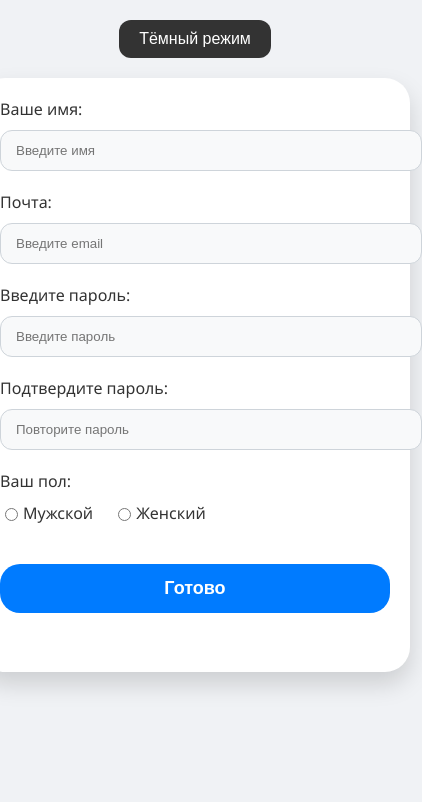
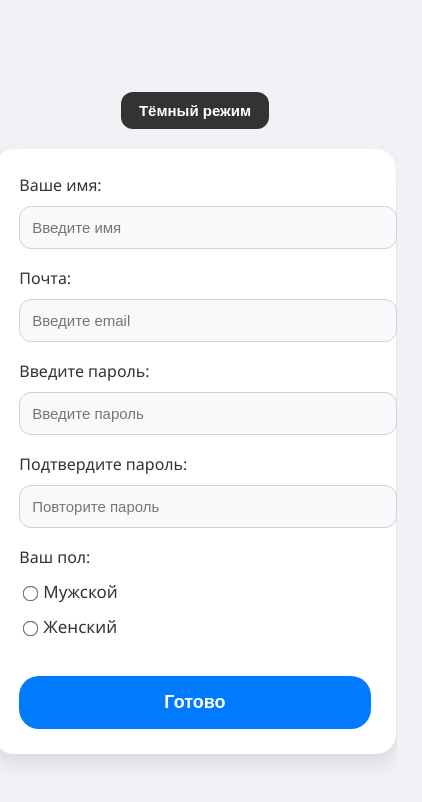
Before and after one commit to Xzkak-byte/Site, a plain HTML site: page index.html in a window 390 px wide. Shown: the whole page, 422 px wide, since content can reach past the window. Drawn offline with Linux system fonts and the light colour scheme.

Commit message:
Update style.css

```diff
--- a/style.css
+++ b/style.css
@@ -6,109 +6,112 @@ body {
     flex-direction: column;
     align-items: center;
     justify-content: center;
-    min-height: 100vh; /* Вместо height: 100vh */
+    min-height: 95vh;
     margin: 0;
+    padding: 10px;
     transition: background-color 0.5s ease, color 0.5s ease;
 }
 
-/* Адаптивная форма */
+/* Кнопка темного режима */
+#dark-mode-toggle {
+    margin-top: 25px;
+    margin-bottom: 20px;
+    padding: 12px 24px;
+    border: none;
+    background-color: #333;
+    color: white;
+    border-radius: 12px;
+    cursor: pointer;
+    font-size: 18px;
+    font-weight: bold;
+    transition: background-color 0.3s ease, transform 0.2s ease;
+}
+
+#dark-mode-toggle:hover {
+    background-color: #555;
+    transform: scale(1.08);
+}
+
+/* Форма */
 form {
     background-color: white;
-    border-radius: 25px;
-    padding: 40px 50px;
+    border-radius: 20px;
+    padding: 35px 50px;
     width: 100%;
-    max-width: 450px; /* Ограничиваем максимальную ширину */
-    box-shadow: 0 12px 24px rgba(0, 0, 0, 0.15);
+    max-width: 450px;
+    box-shadow: 0 10px 20px rgba(0, 0, 0, 0.1);
     transition: background-color 0.5s ease, box-shadow 0.5s ease;
 }
 
-/* Стили для полей ввода */
+/* Поля ввода */
 input[type="text"],
 input[type="email"],
 input[type="password"] {
     width: 100%;
-    padding: 12px 15px;
+    padding: 14px;
     margin-top: 10px;
-    margin-bottom: 20px;
+    margin-bottom: 18px;
     border: 1px solid #ced4da;
     border-radius: 12px;
     background-color: #f8f9fa;
+    font-size: 16px;
     transition: border-color 0.3s ease, background-color 0.3s ease, color 0.3s ease;
 }
 
+/* Кнопка отправки */
 input[type="submit"] {
     background-color: #007bff;
     color: white;
     border: none;
-    padding: 14px;
-    font-size: 18px;
+    padding: 18px;
+    font-size: 20px;
     font-weight: bold;
     border-radius: 20px;
     cursor: pointer;
     width: 100%;
-    transition: background-color 0.3s ease;
+    transition: background-color 0.3s ease, transform 0.2s ease;
     margin-top: 20px;
 }
 
 input[type="submit"]:hover {
     background-color: #0056b3;
-}
-
-/* Стили для блока предупреждений */
-#warning {
-    margin-top: 15px;
-    padding: 12px;
-    border-radius: 12px;
-    transition: background-color 0.3s ease, color 0.3s ease;
-}
-
-.warning.error {
-    background-color: #f8d7da;
-    color: #721c24;
-    border: 1px solid #f5c2c7;
-}
-
-.warning.success {
-    background-color: #d4edda;
-    color: #155724;
-    border: 1px solid #c3e6cb;
+    transform: scale(1.05);
 }
 
 /* Радиокнопки */
 .radio-group {
     display: flex;
     gap: 20px;
-    margin-top: 10px;
-    margin-bottom: 20px;
+    margin-top: 12px;
+    margin-bottom: 18px;
 }
 
 .radio-group label {
     display: flex;
     align-items: center;
+    font-size: 17px;
 }
 
 .radio-group input {
-    margin-right: 5px;
+    margin-right: 6px;
+    transform: scale(1.2);
 }
 
-/* Темная тема */
+/* Темный режим */
 .dark-mode {
     background-color: #1e1e1e;
     color: #f8f9fa;
-    transition: background-color 0.5s ease, color 0.5s ease;
 }
 
 .dark-mode form {
     background-color: #2c2c2c;
     color: #ffffff;
-    box-shadow: 0 12px 24px rgba(255, 255, 255, 0.1);
-    transition: background-color 0.5s ease, box-shadow 0.5s ease;
+    box-shadow: 0 10px 20px rgba(255, 255, 255, 0.1);
 }
 
 .dark-mode input,
 .dark-mode label {
     color: #ffffff;
-    transition: color 0.5s ease;
 }
 
 .dark-mode input[type="text"],
@@ -117,7 +120,6 @@ input[type="submit"]:hover {
     background-color: #3a3a3a;
     border: 1px solid #555;
     color: white;
-    transition: background-color 0.5s ease, border-color 0.5s ease, color 0.5s ease;
 }
 
 .dark-mode input[type="text"]::placeholder,
@@ -128,49 +130,67 @@ input[type="submit"]:hover {
 
 .dark-mode input[type="submit"] {
     background-color: #6200ea;
-    border: none;
-    transition: background-color 0.5s ease;
 }
 
 .dark-mode input[type="submit"]:hover {
     background-color: #4500b5;
 }
 
-/* Кнопка переключения темы */
-#dark-mode-toggle {
-    margin-bottom: 20px;
-    padding: 10px 20px;
-    border: none;
-    background-color: #333;
-    color: white;
-    border-radius: 12px;
-    cursor: pointer;
-    font-size: 16px;
-    transition: background-color 0.3s ease, color 0.3s ease;
-}
-
-#dark-mode-toggle:hover {
-    background-color: #555;
-}
-
 .dark-mode #dark-mode-toggle {
     background-color: #6200ea;
-    color: white;
-    transition: background-color 0.5s ease, color 0.5s ease;
 }
 
 .dark-mode #dark-mode-toggle:hover {
     background-color: #4500b5;
 }
 
-/* Улучшенная адаптивность */
-@media (max-width: 480px) {
+/* --- АДАПТИВНОСТЬ --- */
+@media (max-width: 768px) {
     body {
-        justify-content: flex-start;
-        padding-top: 20px;
+        padding-top: 10px;
     }
 
     form {
-        padding: 20px;
+        padding: 30px;
+        width: 90%;
+    }
+
+    #dark-mode-toggle {
+        font-size: 16px;
+        padding: 10px 20px;
+    }
+
+    input[type="submit"] {
+        font-size: 18px;
+        padding: 16px;
     }
 }
+
+@media (max-width: 480px) {
+    form {
+        padding: 25px;
+        width: 95%;
+    }
+
+    #dark-mode-toggle {
+        font-size: 15px;
+        padding: 10px 18px;
+    }
+
+    input[type="text"],
+    input[type="email"],
+    input[type="password"] {
+        font-size: 15px;
+        padding: 12px;
+    }
+
+    input[type="submit"] {
+        font-size: 18px;
+        padding: 16px;
+    }
+
+    .radio-group {
+        flex-direction: column;
+        gap: 12px;
+    }
+}
```
